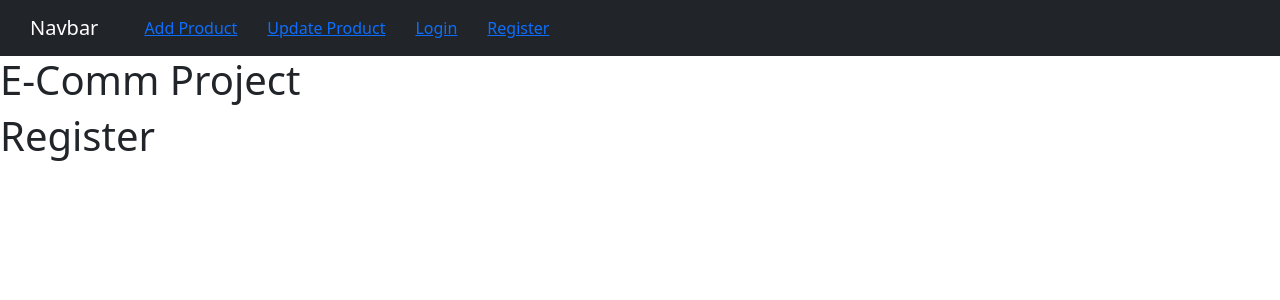
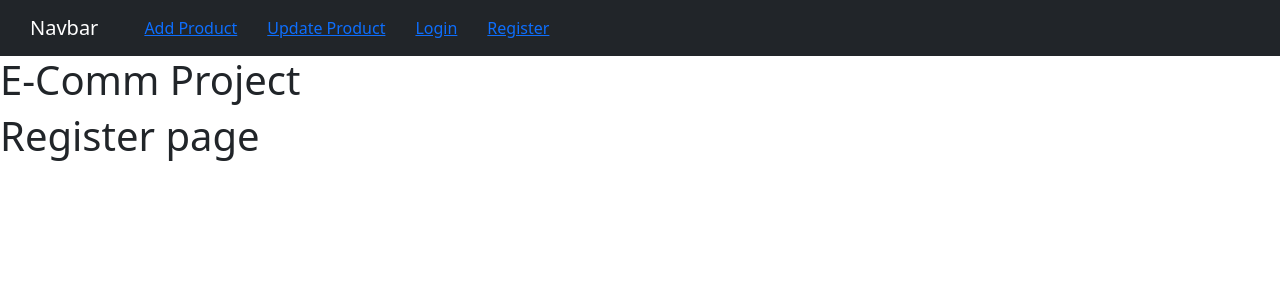
Before and after one commit to sharad9201/amazon-clone, a React (Create React App) app: page /register in a window 1280 px wide. Shown: the top 300 px of the page. Built offline with nearby package versions, Linux system fonts and the light colour scheme.

Commit message:
route building

```diff
--- a/src/AddProduct.js
+++ b/src/AddProduct.js
@@ -2,7 +2,7 @@ function AddProduct(){
 
     return (
         <div className="">
-            <h1>add product</h1>
+            <h1>add product page</h1>
          </div>
    )
 }
--- a/src/Login.js
+++ b/src/Login.js
@@ -1,7 +1,7 @@
 function Login(){
     return (
         <div className="">
-            <h1>Login</h1>
+            <h1>Login page</h1>
         </div>
     )
 }
--- a/src/Register.js
+++ b/src/Register.js
@@ -2,7 +2,7 @@ function Register(){
 
     return (
          <div className="">
-             <h1>Register</h1>
+             <h1>Register page</h1>
           </div>
     )
 }
--- a/src/UpdateProduct.js
+++ b/src/UpdateProduct.js
@@ -2,8 +2,8 @@ function UpdateProduct(){
 
     return (
         <div className="">
-            <h1>update</h1>
+            <h1>update page</h1>
          </div>
    )
 }
-export default UpdateProduct()
+export default UpdateProduct
```
